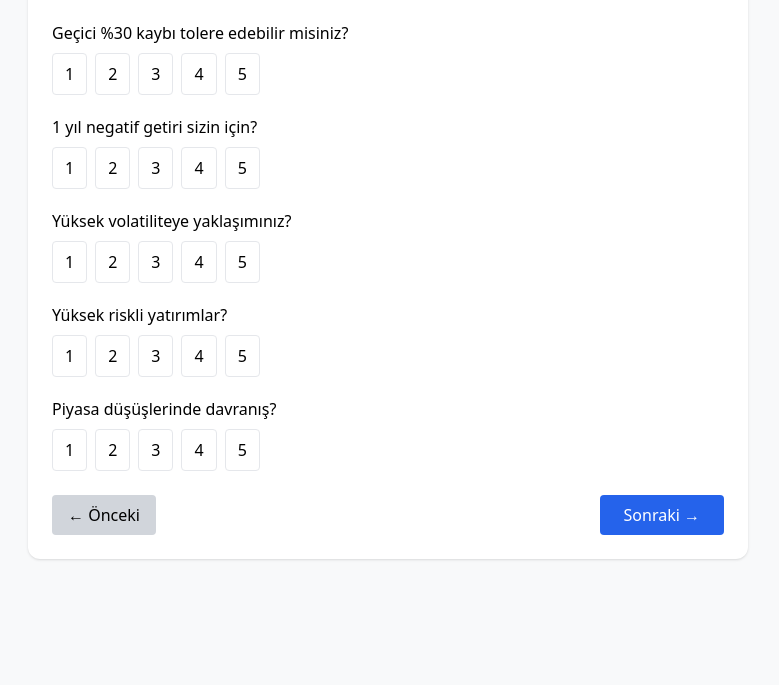
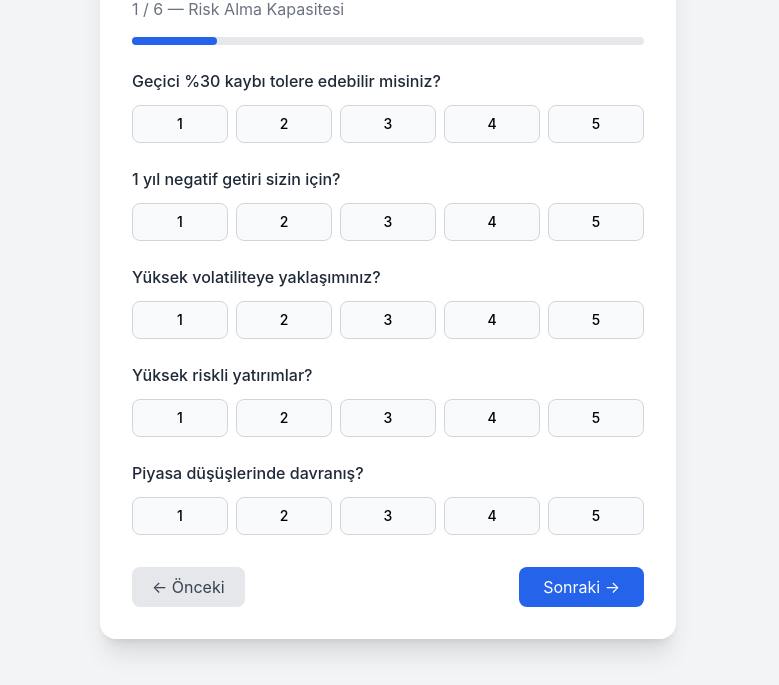
Before and after one commit to yatirimatlas/yatirim-atlasi-risk-calculator, a plain HTML site: page index.html in a window 1280 px wide. Shown: the part 115-800 px from the top of the page, without its empty margins (252-1031 px from the left). Drawn offline with nearby package versions, Linux system fonts and the light colour scheme.

Commit message:
Refactor index.html for improved structure and styling

```diff
--- a/index.html
+++ b/index.html
@@ -2,106 +2,53 @@
 <html lang="tr">
 <head>
 <meta charset="UTF-8" />
-  <title>Risk Profili Hesaplayıcı | Yatırım Atlası</title>
 <meta name="viewport" content="width=device-width, initial-scale=1" />
-  <meta name="description" content="Profesyonel yatırımcı risk profili hesaplayıcı" />
+<title>Yatırımcı Risk Profili | Yatırım Atlası</title>
 
-  <!-- Tailwind -->
 <script src="https://cdn.tailwindcss.com"></script>
-
-  <!-- Chart.js -->
-  <script src="https://cdn.jsdelivr.net/npm/chart.js@4.4.1"></script>
+<script src="https://cdn.jsdelivr.net/npm/chart.js"></script>
 
 <style>
-    body { background:#f8f9fa }
+  body {
+    background: #f3f4f6;
+    font-family: -apple-system, BlinkMacSystemFont, "Segoe UI", Roboto, sans-serif;
+  }
 </style>
 </head>
 
 <body>
-<div class="max-w-3xl mx-auto p-6">
 
-  <div id="app"></div>
-
+<div class="min-h-screen flex justify-center px-4 py-10">
+  <div id="app" class="w-full max-w-xl"></div>
 </div>
 
 <script>
+
 /* ---------------- DATA ---------------- */
 
 const sections = [
-  {
-    title: "Risk Alma Kapasitesi",
-    weight: 0.20,
-    questions: [
+  { title:"Risk Alma Kapasitesi", weight:0.20 },
+  { title:"Finansal Dayanıklılık", weight:0.15 },
+  { title:"Bilgi & Deneyim", weight:0.15 },
+  { title:"Psikolojik Dayanıklılık", weight:0.20 },
+  { title:"Zaman Ufku", weight:0.15 },
+  { title:"Volatilite Yönetimi", weight:0.15 }
+];
+
+const questions = [
   "Geçici %30 kaybı tolere edebilir misiniz?",
   "1 yıl negatif getiri sizin için?",
   "Yüksek volatiliteye yaklaşımınız?",
   "Yüksek riskli yatırımlar?",
   "Piyasa düşüşlerinde davranış?"
-    ]
-  },
-  {
-    title: "Finansal Dayanıklılık",
-    weight: 0.15,
-    questions: [
-      "Gelir kesilirse kaç ay?",
-      "Borç / gelir oranı?",
-      "Portföy likiditesi?",
-      "Beklenmedik harcama etkisi?",
-      "Gelirin ne kadarı riskte?"
-    ]
-  },
-  {
-    title: "Bilgi & Deneyim",
-    weight: 0.15,
-    questions: [
-      "Yatırım deneyimi?",
-      "Ürün çeşitliliği?",
-      "Diversifikasyon bilgisi?",
-      "Makro analiz seviyesi?",
-      "Risk-getiri yönetimi?"
-    ]
-  },
-  {
-    title: "Psikolojik Dayanıklılık",
-    weight: 0.20,
-    questions: [
-      "Stres seviyesi?",
-      "Zarar sonrası davranış?",
-      "Haber akışı etkisi?",
-      "Kayıpta aksiyon?",
-      "Psikolojik güç?"
-    ]
-  },
-  {
-    title: "Zaman Ufku",
-    weight: 0.15,
-    questions: [
-      "Yatırım süresi?",
-      "Ana yatırım amacı?",
-      "Geçici kayıplar?",
-      "Nakit akışı önemi?",
-      "Plana sadakat?"
-    ]
-  },
-  {
-    title: "Volatilite Yönetimi",
-    weight: 0.15,
-    questions: [
-      "Sert hareketler?",
-      "Volatilite algısı?",
-      "Stop-loss kullanımı?",
-      "Dalgalı piyasalar?",
-      "Belirsizlikte karar?"
-    ]
-  }
 ];
 
 const profiles = [
-  { min:0, max:39, name:"Koruyucu", color:"bg-blue-500" },
-  { min:40, max:54, name:"Dengeli", color:"bg-green-500" },
-  { min:55, max:69, name:"Büyüme Odaklı", color:"bg-yellow-500" },
-  { min:70, max:84, name:"Agresif", color:"bg-orange-500" },
-  { min:85, max:100, name:"Profesyonel", color:"bg-red-500" }
+  { min:0,max:39,name:"Koruyucu",color:"bg-blue-600"},
+  { min:40,max:54,name:"Dengeli",color:"bg-green-600"},
+  { min:55,max:69,name:"Büyüme Odaklı",color:"bg-yellow-500"},
+  { min:70,max:84,name:"Agresif",color:"bg-orange-500"},
+  { min:85,max:100,name:"Profesyonel",color:"bg-red-600"}
 ];
 
 /* ---------------- STATE ---------------- */
@@ -109,27 +56,43 @@ const profiles = [
 let current = 0;
 let answers = {};
 
-/* ---------------- UI ---------------- */
-
 const app = document.getElementById("app");
 
-function render() {
-  const section = sections[current];
+/* ---------------- RENDER ---------------- */
+
+function render(){
+
+  const progress = ((current+1)/sections.length)*100;
 
   app.innerHTML = `
-    <div class="bg-white p-6 rounded-xl shadow">
-      <h1 class="text-2xl font-bold mb-2">Yatırımcı Risk Profili</h1>
-      <p class="text-gray-600 mb-6">${current+1} / ${sections.length} — ${section.title}</p>
+  <div class="bg-white rounded-2xl shadow-xl p-6 sm:p-8">
 
-      ${section.questions.map((q,i)=>`
-        <div class="mb-5">
-          <p class="font-medium mb-2">${q}</p>
-          <div class="flex gap-2">
+    <div class="mb-6">
+      <h1 class="text-2xl sm:text-3xl font-bold text-gray-800">
+        Yatırımcı Risk Profili
+      </h1>
+      <p class="text-gray-500 mt-1">
+        ${current+1} / ${sections.length} — ${sections[current].title}
+      </p>
+
+      <div class="w-full bg-gray-200 rounded-full h-2 mt-4">
+        <div class="bg-blue-600 h-2 rounded-full transition-all duration-300"
+          style="width:${progress}%"></div>
+      </div>
+    </div>
+
+    ${questions.map((q,i)=>`
+      <div class="mb-6">
+        <p class="font-medium text-gray-800 mb-3 text-sm sm:text-base">${q}</p>
+        <div class="grid grid-cols-5 gap-2">
           ${[1,2,3,4,5].map(v=>`
             <button
               onclick="answer(${current},${i},${v})"
-                class="px-3 py-2 rounded border
-                ${answers[`${current}-${i}`]==v ? 'bg-blue-600 text-white' : 'bg-white'}">
+              class="py-2 rounded-lg text-sm font-medium border transition
+              ${answers[`${current}-${i}`]==v
+                ? 'bg-blue-600 text-white border-blue-600'
+                : 'bg-gray-50 border-gray-300 hover:border-blue-400'}
+              ">
               ${v}
             </button>
           `).join("")}
@@ -137,67 +100,103 @@ function render() {
       </div>
     `).join("")}
 
-      <div class="flex justify-between mt-6">
-        <button onclick="prev()" class="px-4 py-2 bg-gray-300 rounded">← Önceki</button>
+    <div class="flex justify-between mt-8">
+      <button onclick="prev()"
+        class="px-5 py-2 rounded-lg bg-gray-200 hover:bg-gray-300 text-gray-700">
+        ← Önceki
+      </button>
+
       ${
         current === sections.length-1
-          ? `<button onclick="showResult()" class="px-6 py-2 bg-green-600 text-white rounded">Sonuç</button>`
-          : `<button onclick="next()" class="px-6 py-2 bg-blue-600 text-white rounded">Sonraki →</button>`
+        ? `<button onclick="showResult()"
+            class="px-6 py-2 rounded-lg bg-green-600 text-white hover:bg-green-700">
+            Sonuçları Gör
+          </button>`
+        : `<button onclick="next()"
+            class="px-6 py-2 rounded-lg bg-blue-600 text-white hover:bg-blue-700">
+            Sonraki →
+          </button>`
       }
     </div>
+
   </div>
   `;
 }
 
-function answer(s,q,v){ answers[`${s}-${q}`]=v; render(); }
-function next(){ current++; render(); }
-function prev(){ current--; render(); }
+/* ---------------- ANSWER ---------------- */
+
+function answer(s,q,v){
+  answers[`${s}-${q}`]=v;
+  render();
+}
+
+function next(){
+  window.scrollTo({top:0,behavior:"smooth"});
+  current++;
+  render();
+}
+
+function prev(){
+  window.scrollTo({top:0,behavior:"smooth"});
+  current--;
+  render();
+}
 
 /* ---------------- RESULT ---------------- */
 
 function showResult(){
+
   const scores = sections.map((s,si)=>{
-    const vals = s.questions.map((_,qi)=>answers[`${si}-${qi}`]||0);
-    return (vals.reduce((a,b)=>a+b,0) / (s.questions.length*5)) * 100;
+    let total=0;
+    for(let i=0;i<5;i++){
+      total += answers[`${si}-${i}`] || 0;
+    }
+    return (total/25)*100;
   });
 
-  const total = Math.round(scores.reduce((t,s,i)=>t + s*sections[i].weight,0));
-  const profile = profiles.find(p=>total>=p.min && total<=p.max);
+  const totalScore = Math.round(
+    scores.reduce((t,s,i)=> t + s*sections[i].weight ,0)
+  );
+
+  const profile = profiles.find(p=>totalScore>=p.min && totalScore<=p.max);
 
   app.innerHTML = `
-    <div class="bg-white p-6 rounded-xl shadow">
-      <h1 class="text-3xl font-bold text-center mb-2">${total} / 100</h1>
-      <p class="text-center text-xl mb-6">${profile.name} Yatırımcı</p>
+    <div class="bg-white rounded-2xl shadow-xl p-6 sm:p-8 text-center">
 
-      <canvas id="radar" height="350"></canvas>
+      <h2 class="text-4xl font-bold text-gray-800">${totalScore}/100</h2>
+      <p class="text-xl mt-2 mb-6">${profile.name} Yatırımcı</p>
 
-      <div class="text-center mt-6">
-        <button onclick="location.reload()" class="px-6 py-2 bg-gray-700 text-white rounded">
+      <canvas id="radar" class="mb-6"></canvas>
+
+      <button onclick="location.reload()"
+        class="px-6 py-2 bg-gray-800 text-white rounded-lg hover:bg-black">
         Yeniden Başla
       </button>
     </div>
-    </div>
   `;
 
-  new Chart(document.getElementById("radar"), {
-    type: "radar",
-    data: {
-      labels: sections.map(s=>s.title),
-      datasets: [{
-        label: "Risk Haritası",
-        data: scores,
-        fill: true,
-        backgroundColor: "rgba(37,99,235,0.2)",
-        borderColor: "#2563eb"
+  new Chart(document.getElementById("radar"),{
+    type:"radar",
+    data:{
+      labels:sections.map(s=>s.title),
+      datasets:[{
+        data:scores,
+        backgroundColor:"rgba(37,99,235,0.2)",
+        borderColor:"#2563eb",
+        borderWidth:2
       }]
     },
-    options: {
-      scales: { r: { min:0, max:100, ticks:{stepSize:20} } }
+    options:{
+      responsive:true,
+      scales:{
+        r:{min:0,max:100,ticks:{stepSize:20}}
+      }
     }
   });
 }
 
 render();
 </script>
+
 </body>
 </html>
```
Lines whose indentation alone changed are shown as unchanged.
